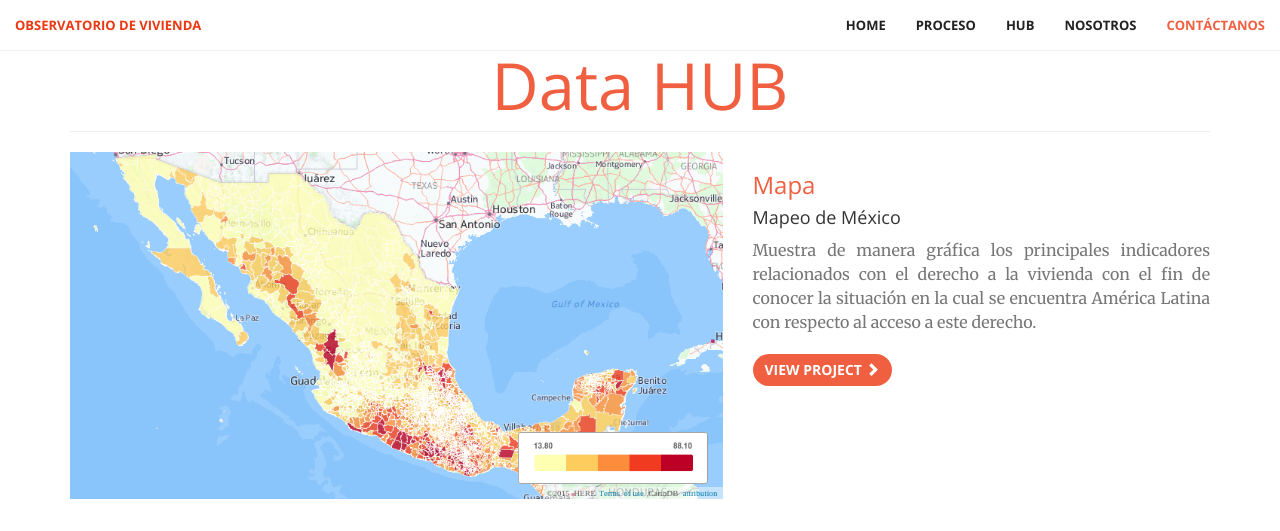
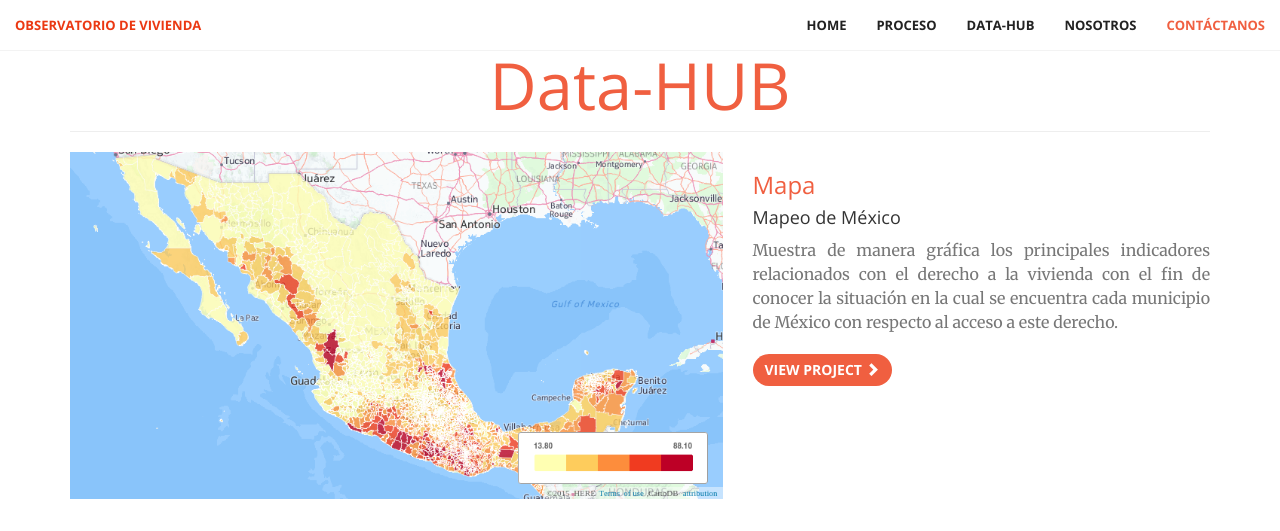
Before and after one commit to ObservatoriodeVivienda/webapp, a Django app: page /projects/ in a window 1280 px wide. Shown: the top 531 px of the page. Run offline with Django 3.2, Linux system fonts and the light colour scheme; parts of the project's set-up code (start-up, migrations or seed data) failed here and were passed over; some libraries are stand-ins or nearby versions.

Commit message:
same navbar for every page

```diff
--- a/compareconstitutions/templates/base.html
+++ b/compareconstitutions/templates/base.html
@@ -78,7 +78,7 @@
                   <a class="page-scroll" href="/proceso/">Proceso</a>
                 </li>
                 <li>
-                  <a class="page-scroll" href="/projects">HUB</a>
+                  <a class="page-scroll" href="/projects">Data-HUB</a>
                 </li>
                 <li>
                   <a class="page-scroll" href="/aboutus/">Nosotros</a>
--- a/compareconstitutions/templates/compareconstitutions/directory.html
+++ b/compareconstitutions/templates/compareconstitutions/directory.html
@@ -17,7 +17,7 @@
         <meta name="description" content="An abstract mapping for parameters. Works best if first tag is 'unique' among the tracklist, and the second tag applies to multiple tracks"/>
         <meta name="mintags" content="2" />
         <meta name="maxtags" content="2" />
-        <title>Researcher's Directory </title>
+        <title>Directorio de Investigadores</title>
 
         <style>
 
@@ -80,7 +80,9 @@
     <body>
         <div id="ext_div" style="margin-top:100px;width:auto;overflow:auto">
             <div class="tooltip"></div>
-            <center><font color="#f05f40"><h2>Researcher's Directory    :</h2></font>
+            <center><font color="#f05f40"><h2>Directorio de Investigadores</h2></font>
+            <br><h3>¡En construcción!</h3>
+            </center>
         </div>
 
     <script src="http://d3js.org/d3.v3.min.js"></script>
--- a/compareconstitutions/templates/compareconstitutions/index.html
+++ b/compareconstitutions/templates/compareconstitutions/index.html
@@ -65,7 +65,7 @@
                                     <img src="{% static "compareconstitutions/img/iconos/iconos-vivienda-hub256.png"%}" style="width:50%; margin-top:-10%;">
                                     </a>
                                     <br><br>
-                                    <p class="text-muted">Últimos proyectos del HUB</p>
+                                    <p class="text-muted">Últimos proyectos del Data-HUB</p>
                             </div>
                         </div>
                         <ul style="margin-left:11%;">
--- a/compareconstitutions/templates/compareconstitutions/projects.html
+++ b/compareconstitutions/templates/compareconstitutions/projects.html
@@ -17,7 +17,7 @@
             <div class="col-lg-12">
                 <!--<center><img src="{% static "compareconstitutions/img/iconos/iconos-vivienda-hub256.png"%}" style="width:15%;margin-top:10%;"></center>-->
 
-                <h1 class="page-header"><font color="#f05f40"><center>Data HUB</center></font>
+                <h1 class="page-header"><font color="#f05f40"><center>Data-HUB</center></font>
                     <small></small>
                 </h1>
             </div>
@@ -38,7 +38,7 @@
                     <a href="/map">Mapa</a>
                 </h3>
                 <h4>Mapeo de México</h4>
-                <p class="text-muted"  align="justify">Muestra de manera gráfica los principales indicadores relacionados con el derecho a la vivienda con el fin de conocer la situación en la cual se encuentra América Latina con respecto al acceso a este derecho.</p>
+                <p class="text-muted"  align="justify">Muestra de manera gráfica los principales indicadores relacionados con el derecho a la vivienda con el fin de conocer la situación en la cual se encuentra cada municipio de México con respecto al acceso a este derecho.</p>
 
                 <a class="btn btn-primary" href="/map">View Project <span class="glyphicon glyphicon-chevron-right"></span></a>
             </div>
```
Also changed, not shown: compareconstitutions/templates/compareconstitutions/compareconstitutions.html (+5 -5 lines).
